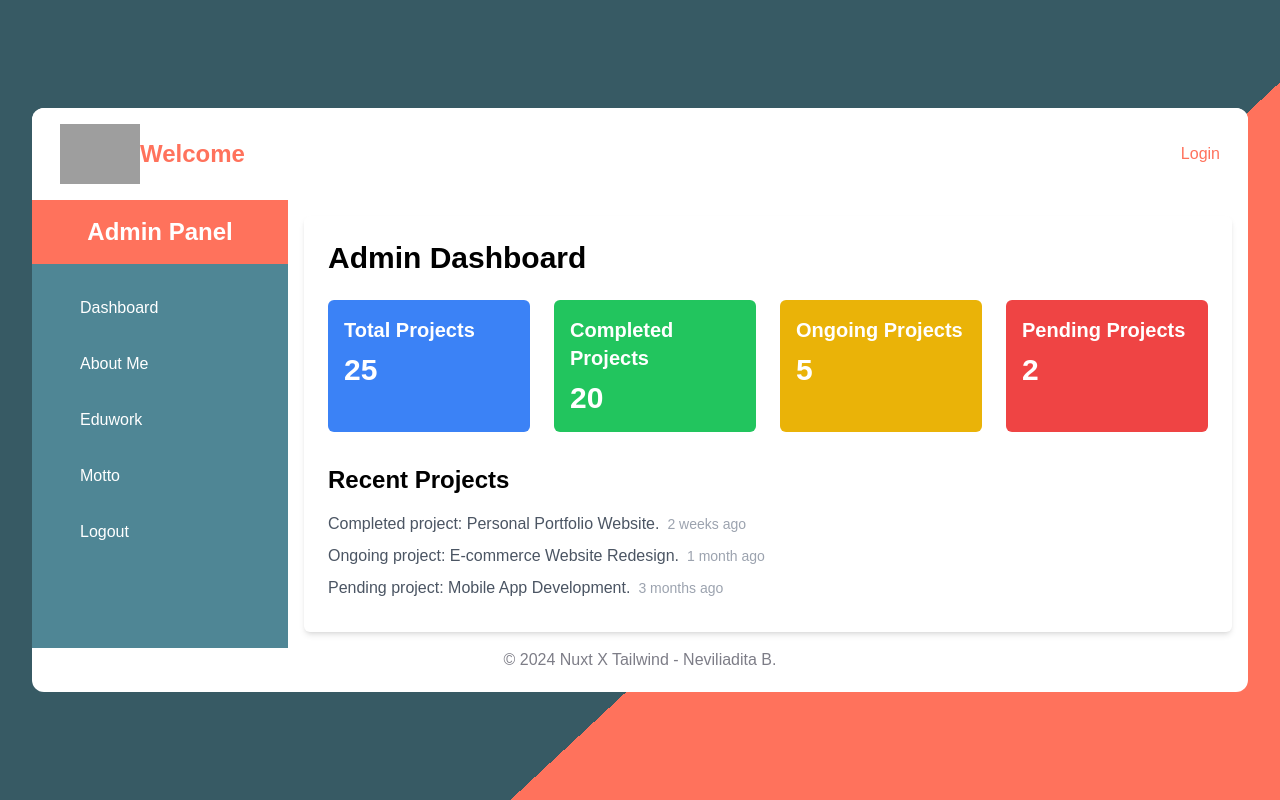
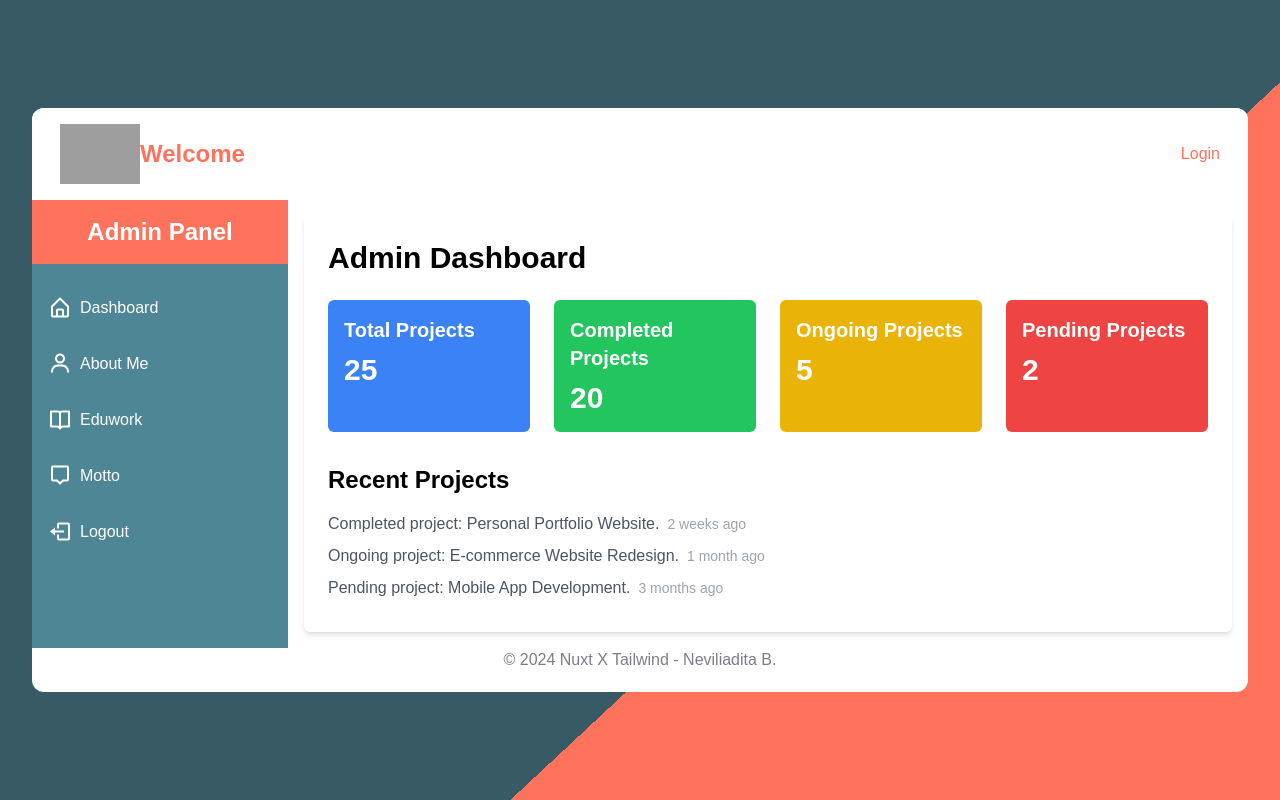
Before and after one commit to neviliadita17/btj-nuxt-web-profile, a Nuxt app: page /admin in a window 1280 px wide. Built offline with nearby package versions, Linux system fonts and the light colour scheme; grey boxes are pictures that could not be loaded.

Commit message:
Update AppSidebar.vue

```diff
--- a/components/AppSidebar.vue
+++ b/components/AppSidebar.vue
@@ -8,72 +8,36 @@
       <ul>
         <li>
           <nuxt-link to="/admin" class="flex items-center p-4 hover:bg-gray-700">
-                <svg
-                class="h-6 w-6 fill-current mr-2"
-                xmlns="http://www.w3.org/2000/svg"
-                viewBox="0 0 24 24"
-                >
-                <!-- Ganti dengan icon yang sesuai dengan Dashboard -->
-                <!-- Contoh: <path d="M12 3l-9 18h18z" /> -->
-                </svg>
+            <i class='bx bx-home-alt text-2xl mr-2'></i>
             Dashboard
           </nuxt-link>
         </li>
         <li>
           <nuxt-link to="/admin/about-me" class="flex items-center p-4 hover:bg-gray-700">
-                <svg
-                class="h-6 w-6 fill-current mr-2"
-                xmlns="http://www.w3.org/2000/svg"
-                viewBox="0 0 24 24"
-                >
-                <!-- Ganti dengan icon yang sesuai dengan About Me -->
-                <!-- Contoh: <circle cx="12" cy="12" r="10" /> -->
-                </svg>
+            <i class='bx bx-user text-2xl mr-2'></i>
             About Me
           </nuxt-link>
         </li>
         <li>
           <nuxt-link to="/admin/edu-work" class="flex items-center p-4 hover:bg-gray-700">
-                <svg
-                class="h-6 w-6 fill-current mr-2"
-                xmlns="http://www.w3.org/2000/svg"
-                viewBox="0 0 24 24"
-                >
-                <!-- Ganti dengan icon yang sesuai dengan Eduwork -->
-                <!-- Contoh: <rect width="20" height="14" rx="2" ry="2" /> -->
-                </svg>
+            <i class='bx bx-book-open text-2xl mr-2'></i>
             Eduwork
           </nuxt-link>
         </li>
         <li>
           <nuxt-link to="/admin/motto" class="flex items-center p-4 hover:bg-gray-700">
-                <svg
-                class="h-6 w-6 fill-current mr-2"
-                xmlns="http://www.w3.org/2000/svg"
-                viewBox="0 0 24 24"
-                >
-                <!-- Ganti dengan icon yang sesuai dengan Motto -->
-                <!-- Contoh: <path d="M12 3l-9 18h18z" /> -->
-                </svg>
+            <i class='bx bx-message-alt text-2xl mr-2'></i>
             Motto
           </nuxt-link>
         </li>
         <li>
-            <nuxt-link to="/login" class="flex items-center p-4 hover:bg-gray-700">
-                <svg
-                class="h-6 w-6 fill-current mr-2"
-                xmlns="http://www.w3.org/2000/svg"
-                viewBox="0 0 24 24"
-                >
-                <!-- Ganti dengan icon yang sesuai dengan Logout -->
-                <!-- Contoh: <path d="M15 7H5v10h10V7zm-2 8H7v-6h6v6z" /> -->
-                </svg>
+          <a href="#" class="flex items-center p-4 hover:bg-gray-700" @click="logout">
+            <i class='bx bx-log-out text-2xl mr-2'></i>
             Logout
-            </nuxt-link>
+          </a>
         </li>
       </ul>
     </nav>
-
   </aside>
 </template>
 
```
Lines whose indentation alone changed are shown as unchanged.
